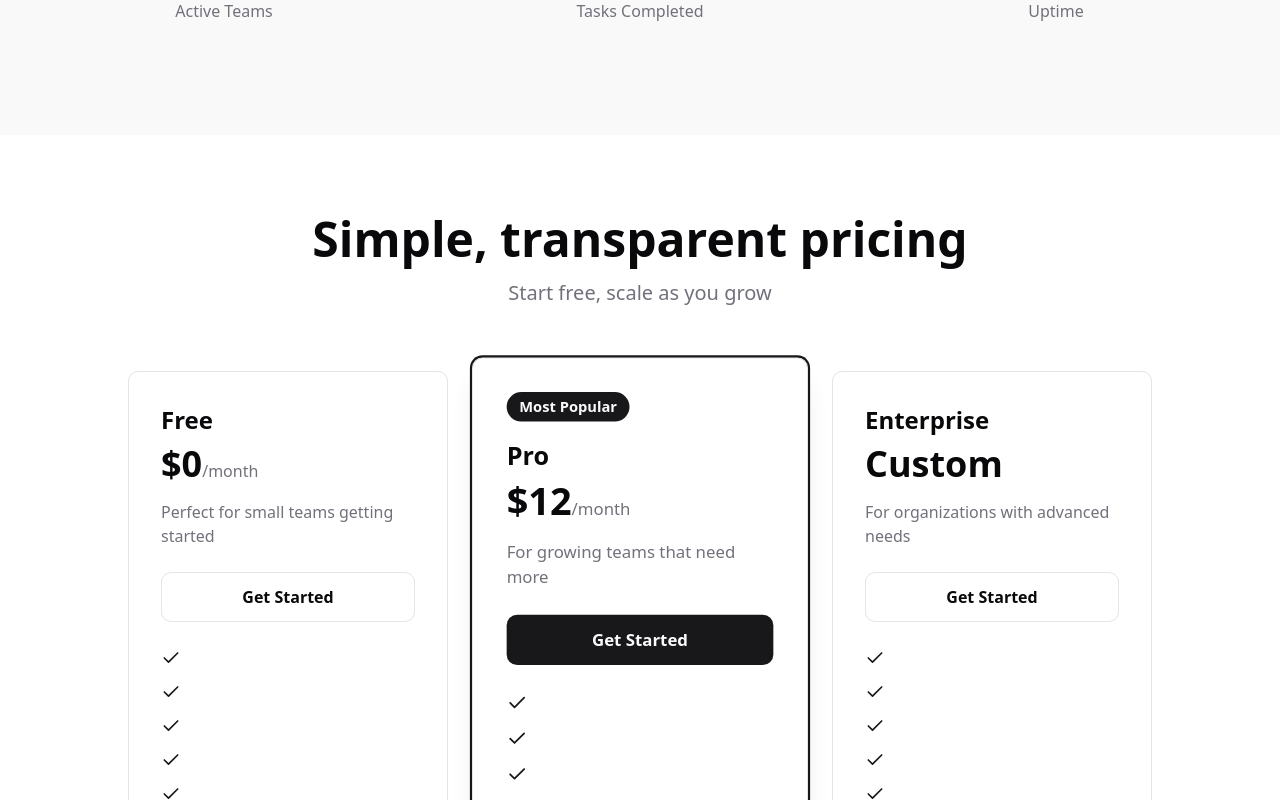
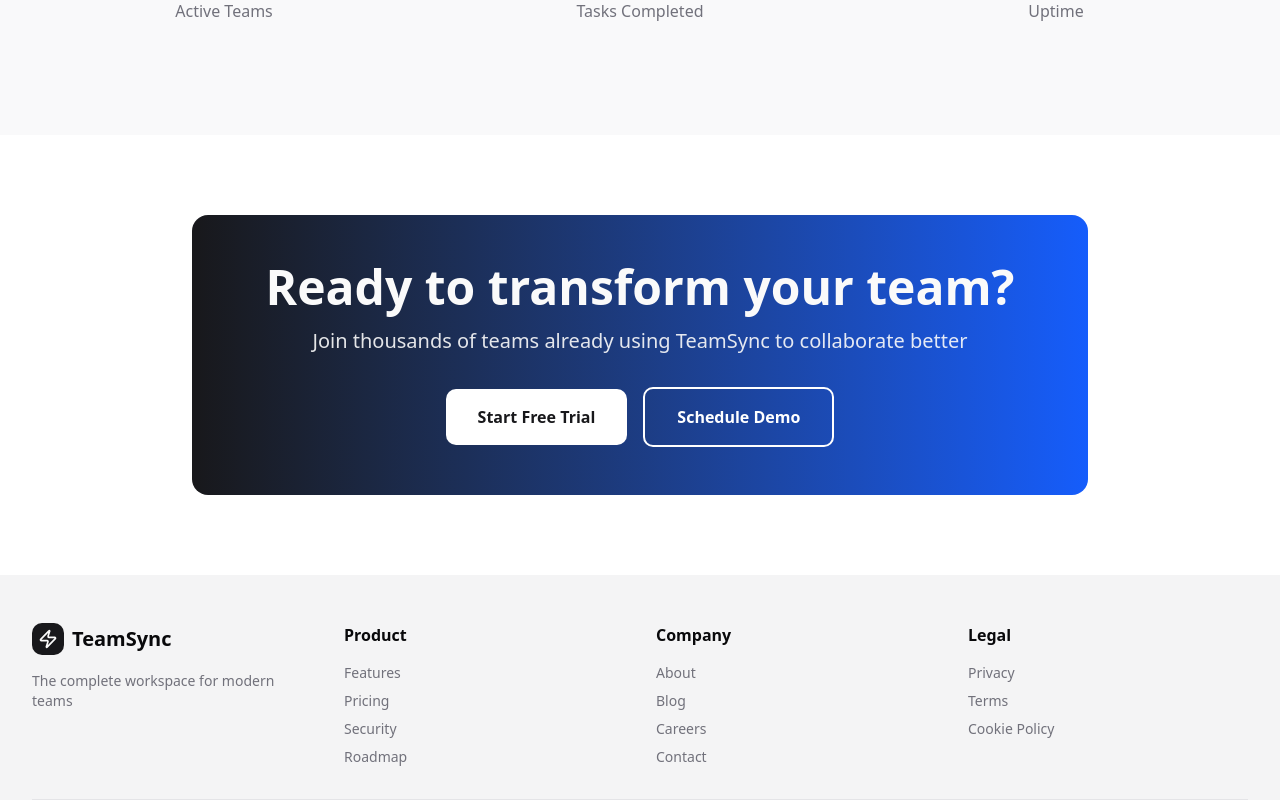
Before and after one commit to hassan3xl/flowstack, a Next.js app: page / in a window 1280 px wide. Shown: the part 3100-3900 px from the top of the page. Built offline with nearby package versions, Linux system fonts and the light colour scheme.

Commit message:
resolvd production issues

```diff
--- a/app/layout.tsx
+++ b/app/layout.tsx
@@ -13,7 +13,6 @@ export const metadata: Metadata = {
   description:
     "a collaborative project management platform where teams plan, assign, and complete tasks in real time. Organize projects, manage permissions, and keep your workflow in sync — all in one sleek, dark interface.",
   manifest: "/manifest.json",
-  themeColor: "#ffffff",
   icons: {
     icon: [
       {
@@ -29,6 +28,10 @@ export const metadata: Metadata = {
     ],
     apple: [{ url: "/icons/ios/180.png", sizes: "180x180", type: "image/png" }],
   },
+};
+
+export const viewport = {
+  themeColor: "#000000",
 };
 
 export default function RootLayout({
--- a/app/page.tsx
+++ b/app/page.tsx
@@ -320,62 +320,6 @@ export default function LandingPage() {
         </div>
       </section>
 
-      {/* Pricing */}
-      <section id="pricing" className="py-20 px-4 sm:px-6 lg:px-8">
-        <div className="max-w-7xl mx-auto">
-          <div className="text-center max-w-3xl mx-auto mb-16">
-            <h2 className="text-4xl md:text-5xl font-bold mb-4">
-              Simple, transparent pricing
-            </h2>
-            <p className="text-xl text-muted-foreground">
-              Start free, scale as you grow
-            </p>
-          </div>
-
-          <div className="grid md:grid-cols-3 gap-8 max-w-5xl mx-auto">
-            <PricingCard
-              name="Free"
-              price="$0"
-              description="Perfect for small teams getting started"
-              features={[
-                "Up to 10 team members",
-                "5 projects",
-                "Basic task management",
-                "1GB storage",
-                "Community support",
-              ]}
-            />
-            <PricingCard
-              name="Pro"
-              price="$12"
-              description="For growing teams that need more"
-              features={[
-                "Unlimited team members",
-                "Unlimited projects",
-                "Advanced workflows",
-                "50GB storage",
-                "Priority support",
-                "Custom integrations",
-              ]}
-              highlighted
-            />
-            <PricingCard
-              name="Enterprise"
-              price="Custom"
-              description="For organizations with advanced needs"
-              features={[
-                "Everything in Pro",
-                "Unlimited storage",
-                "Advanced security",
-                "SSO & SAML",
-                "Dedicated support",
-                "Custom contract",
-              ]}
-            />
-          </div>
-        </div>
-      </section>
-
       {/* CTA Section */}
       <section className="py-20 px-4 sm:px-6 lg:px-8">
         <div className="max-w-4xl mx-auto text-center">
@@ -545,52 +489,3 @@ function StepCard({ number, title, description }: { [key: string]: any }) {
     </div>
   );
 }
-
-function PricingCard({
-  name,
-  price,
-  description,
-  features,
-  highlighted,
-}: {
-  [key: string]: any;
-}) {
-  return (
-    <div
-      className={`bg-card rounded-lg border p-8 ${
-        highlighted ? "ring-2 ring-primary shadow-xl scale-105" : ""
-      }`}
-    >
-      {highlighted && (
-        <div className="bg-primary text-primary-foreground text-sm font-semibold px-3 py-1 rounded-full inline-block mb-4">
-          Most Popular
-        </div>
-      )}
-      <h3 className="text-2xl font-bold mb-2">{name}</h3>
-      <div className="mb-4">
-        <span className="text-4xl font-bold">{price}</span>
-        {price !== "Custom" && (
-          <span className="text-muted-foreground">/month</span>
-        )}
-      </div>
-      <p className="text-muted-foreground mb-6">{description}</p>
-      <button
-        className={`w-full py-3 rounded-lg font-semibold mb-6 transition ${
-          highlighted
-            ? "bg-primary text-primary-foreground hover:bg-primary/90"
-            : "border hover:bg-accent"
-        }`}
-      >
-        Get Started
-      </button>
-      <ul className="space-y-3">
-        {features.map(({ feature, index }: { [key: string]: any }) => (
-          <li key={index} className="flex items-start space-x-3">
-            <Check className="w-5 h-5 text-primary flex-shrink-0 mt-0.5" />
-            <span className="text-sm">{feature}</span>
-          </li>
-        ))}
-      </ul>
-    </div>
-  );
-}
--- a/components/servers/ServerInviteModal.tsx
+++ b/components/servers/ServerInviteModal.tsx
@@ -37,8 +37,6 @@ const ServerInviteModal = ({
       await acceptInvite(inviteId);
       toast.success("Invitation accepted");
       onClose(); // ✅ CLOSE MODAL AFTER SUCCESS
-    } catch (err: any) {
-      toast.error("Failed to accept invitation");
     } finally {
       setActiveInviteId(null);
     }
@@ -69,9 +67,9 @@ const ServerInviteModal = ({
       size="md"
     >
       <div className="space-y-4">
-        {pendingInvites && pendingInvites.length > 0 ? (
+        {pendingInvites && pendingInvites?.length > 0 ? (
           <div className="grid grid-cols-1 gap-4">
-            {pendingInvites.map((invite) => (
+            {pendingInvites?.map((invite) => (
               <div
                 key={invite.id}
                 className="flex flex-col border-b py-4 gap-4"
--- a/components/sidebar/SideBar.tsx
+++ b/components/sidebar/SideBar.tsx
@@ -16,9 +16,8 @@ export function Sidebar() {
   const [openAddServerModal, setOpenAddServerModal] = useState(false);
   const [openServerInviteModal, setOpenServerInviteModal] = useState(false);
 
-  const { isOpen, toggleSidebar, closeSidebar } = useSidebar();
+  const { isOpen, closeSidebar } = useSidebar();
   const { data: invites } = useGetServerInvites();
-  console.log("invites", invites);
 
   return (
     <>
--- a/contexts/AuthContext.tsx
+++ b/contexts/AuthContext.tsx
@@ -17,7 +17,6 @@ const AuthContext = createContext<AuthContextType>({
 
 export const AuthProvider = ({ children }: { children: React.ReactNode }) => {
   const [user, setUser] = useState<UserType | null>(null);
-  console.log("User", user);
   const [loading, setLoading] = useState(true);
 
   useEffect(() => {
--- a/lib/hooks/server.hooks.ts
+++ b/lib/hooks/server.hooks.ts
@@ -1,6 +1,7 @@
 import { useQuery, useMutation, useQueryClient } from "@tanstack/react-query";
 import { serverApi } from "../api/server.api";
 import { ServerType } from "../types/server.types";
+import { useAuth } from "@/contexts/AuthContext";
 
 export function useGetServers() {
   return useQuery({
@@ -36,9 +37,11 @@ export function useGetServerMembers(serverId: string) {
 
 // GET  SERVER INVITES
 export function useGetServerInvites() {
+  const { user } = useAuth();
   return useQuery({
     queryKey: ["server-invites"],
     queryFn: () => serverApi.getServerInvites(),
+    enabled: !!user,
   });
 }
 
--- a/next.config.ts
+++ b/next.config.ts
@@ -3,7 +3,8 @@ import withPWA from "next-pwa";
 
 const isDev = process.env.NODE_ENV === "development";
 
-const baseConfig: NextConfig = {
+const config: NextConfig = {
+  // No turbopack config needed unless customizing behavior
   images: {
     remotePatterns: [
       {
@@ -15,23 +16,21 @@ const baseConfig: NextConfig = {
       {
         protocol: "https",
         hostname: "flowstack-backend.onrender.com",
-        port: "",
         pathname: "/**",
       },
     ],
   },
+
   eslint: {
     ignoreDuringBuilds: true,
   },
+
   reactStrictMode: true,
-  swcMinify: true,
 };
 
-const nextConfig = withPWA({
+export default withPWA({
   dest: "public",
   disable: isDev,
   register: true,
   skipWaiting: true,
-})(baseConfig as any);
-
-export default nextConfig;
+})(config as any);
--- a/package.json
+++ b/package.json
@@ -37,6 +37,7 @@
     "@types/node": "^20",
     "@types/react": "^19",
     "@types/react-dom": "^19",
+    "baseline-browser-mapping": "^2.9.6",
     "eslint": "^9",
     "eslint-config-next": "15.5.2",
     "minimatch": "^10.0.3",
```
Also changed, not shown: 1 other file (tests, documents, lock files or other folders).
